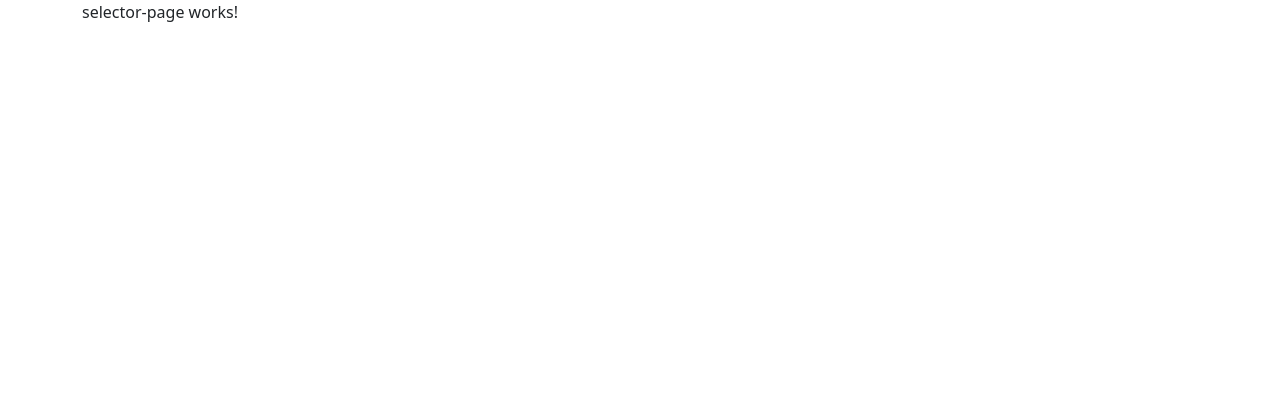
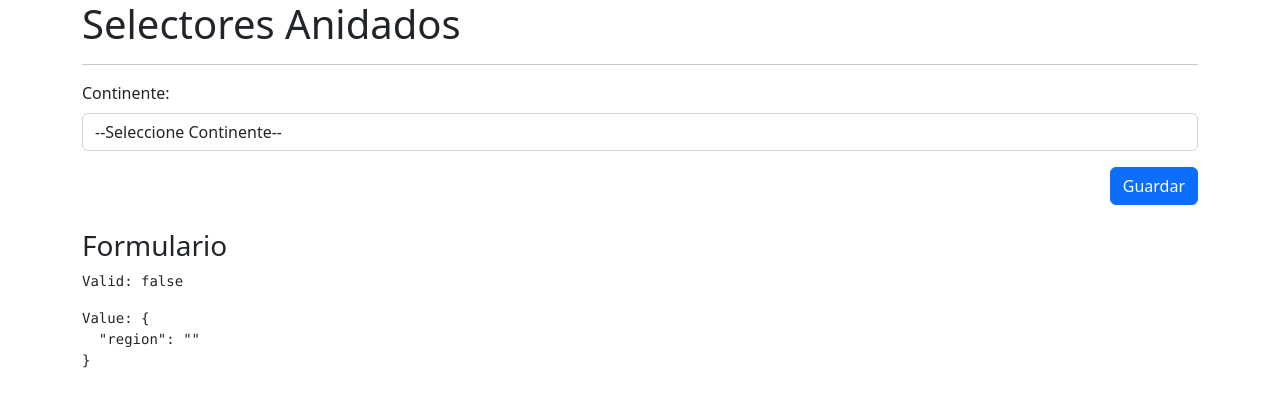
Before and after one commit to lelequinter/07-selectores, an Angular app: page /home/selector in a window 1280 px wide. Shown: the top 406 px of the page. Built offline with nearby package versions, Linux system fonts and the light colour scheme.

Commit message:
Formulario reactivo - primer selector

```diff
--- a/src/app/paises/pages/selector-page/selector-page.component.html
+++ b/src/app/paises/pages/selector-page/selector-page.component.html
@@ -1 +1,32 @@
-<p>selector-page works!</p>
+<h1>Selectores Anidados</h1>
+<hr />
+
+<form [formGroup]="miFormulario" (ngSubmit)="guardar()">
+  <div class="row mb-3">
+    <div class="col">
+      <label class="form-label">Continente:</label>
+      <select
+      class="form-control"
+      formControlName="region"
+      >
+        <option value="">--Seleccione Continente--</option>
+      </select>
+    </div>
+  </div>
+
+  <!-- Boton -->
+  <div class="row ">
+    <div class="col">
+      <button
+      class="btn btn-primary float-end"
+      type="submit"
+      >
+        Guardar
+      </button>
+    </div>
+  </div>
+</form>
+
+<h3 class="mt-4">Formulario</h3>
+<pre>Valid: {{ miFormulario.valid }} </pre>
+<pre>Value: {{ miFormulario.value | json }} </pre>
--- a/src/app/paises/pages/selector-page/selector-page.component.ts
+++ b/src/app/paises/pages/selector-page/selector-page.component.ts
@@ -1,4 +1,5 @@
 import { Component, OnInit } from '@angular/core';
+import { FormBuilder, FormGroup, Validators } from '@angular/forms';
 
 @Component({
   selector: 'app-selector-page',
@@ -8,9 +9,18 @@
 })
 export class SelectorPageComponent implements OnInit {
 
-  constructor() { }
+  miFormulario: FormGroup = this.fb.group({
+    region: ['', Validators.required]
+  });
+
+  constructor( private fb: FormBuilder ) { }
 
   ngOnInit(): void {
   }
 
+  guardar(){
+    console.log(this.miFormulario);
+
+  }
+
 }
--- a/src/app/paises/paises.module.ts
+++ b/src/app/paises/paises.module.ts
@@ -1,5 +1,6 @@
 import { NgModule } from '@angular/core';
 import { CommonModule } from '@angular/common';
+import { ReactiveFormsModule } from '@angular/forms';
 
 import { PaisesRoutingModule } from './paises-routing.module';
 import { SelectorPageComponent } from './pages/selector-page/selector-page.component';
@@ -7,11 +8,12 @@
 
 @NgModule({
   declarations: [
-    SelectorPageComponent
+    SelectorPageComponent,
   ],
   imports: [
     CommonModule,
-    PaisesRoutingModule
+    PaisesRoutingModule,
+    ReactiveFormsModule
   ]
 })
 export class PaisesModule { }
```
